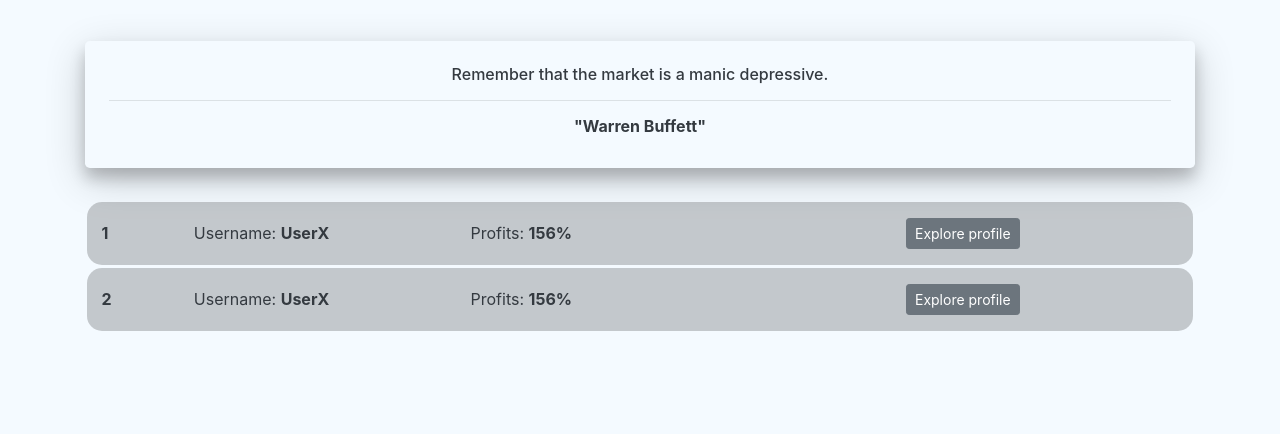
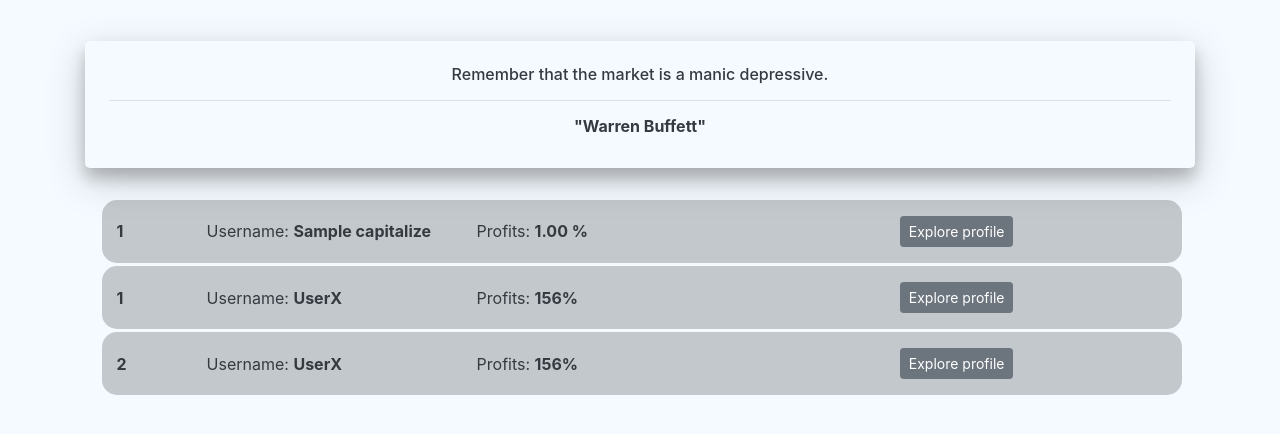
Before and after one commit to Dutchie1990/CryptoManager, a Flask app: template cryptomanager/app/leaderboard/templates/leaderboard.html in a window 1280 px wide. Shown: the part 153-587 px from the top of the page. Run offline with Flask 2, Linux system fonts and the light colour scheme; the template is opened without the code that fills it: most values are stand-ins (such as "Sample title", 1, 10 or a date in 2020); some libraries are stand-ins or nearby versions.

Commit message:
populate html with user data, add custom css and custom javascript to toggle visibility

```diff
--- a/cryptomanager/app/__init__.py
+++ b/cryptomanager/app/__init__.py
@@ -54,3 +54,7 @@ def capitalize(value):
 @app.template_filter("trim")
 def trim(value):
     return '%.2f'%(value)
+
+@app.template_filter("image")
+def image(value):
+    return "/static/img/symbols/{}.png".format(value.lower())
--- a/cryptomanager/app/leaderboard/templates/leaderboard.html
+++ b/cryptomanager/app/leaderboard/templates/leaderboard.html
@@ -15,6 +15,34 @@
     </h6>
 </div>
 
+
+<div class="col-12">
+    {% for data in leaderboard_data %}
+    <div class="row user-row">
+        <div class="col-1 d-flex align-items-center">
+            <div class="text-center"><strong>{{ loop.index }}</strong></div>
+        </div>
+        <div class="col-3 d-flex align-items-center">
+            <div class="text-center">Username: <strong>{{ data.user.firstname | capitalized }}</strong></div>
+        </div>
+        <div class="col-4 offset-md-1 d-flex align-items-center">
+            <div class="text-center">Profits: <strong>{{ data.user.total_profit | trim }} %</strong></div>
+        </div>
+        <div class="col-3 d-flex align-items-center justify-content-center">
+            <div class="text-center"><button type="button" class="btn btn-secondary btn-sm m-2 data-collapse"
+                 data-target="{{ loop.index }}">Explore profile</button>
+            </div>
+        </div>
+    </div>
+        <div id="{{ loop.index }}" class="hidden data-row row">
+            {% for asset in data.assets %}
+            <div class="col-3"><img src="{{ asset.asset_name | image }} "
+                alt=""><strong>{{ asset.asset_name }}:</strong>
+            {{ asset.percentage  | trim }}%</div>
+            {% endfor %}
+        </div>
+{% endfor %}
+
 <div class="row">
     <div class="col-12">
         <div class="row user-row">
@@ -28,11 +56,11 @@
                 <div class="text-center">Profits: <strong>156%</strong></div>
             </div>
             <div class="col-3 d-flex align-items-center justify-content-center">
-                <div class="text-center"><button type="button" class="btn btn-secondary btn-sm m-2"
-                        data-toggle="collapse" data-target="#test">Explore profile</button></div>
+                <div class="text-center"><button type="button" class="btn btn-secondary btn-sm m-2 data-collapse"
+                        data-toggle="" data-target="test">Explore profile</button></div>
             </div>
         </div>
-        <div id="test" class="collapse row">
+        <div id="test" class="hidden data-row row">
             <div class="col-3"><img src="{{ url_for('static', filename='img/symbols/btc.png') }}"
                     alt=""><strong>BTC:</strong>
                 25%</div>
@@ -55,6 +83,8 @@
     </div>
 </div>
 
+
+
 <div class="row">
     <div class="col-12">
         <div class="row user-row">
@@ -68,11 +98,11 @@
                 <div class="text-center">Profits: <strong>156%</strong></div>
             </div>
             <div class="col-3 d-flex align-items-center justify-content-center">
-                <div class="text-center"><button type="button" class="btn btn-secondary btn-sm m-2"
-                        data-toggle="collapse" data-target="#test1">Explore profile</button></div>
+                <div class="text-center"><button type="button" class="btn btn-secondary btn-sm m-2 data-collapse"
+                        data-toggle="" data-target="test1">Explore profile</button></div>
             </div>
         </div>
-        <div id="test1" class="collapse row">
+        <div id="test1" class="hidden data-row row">
             <div class="col-3"><img src="{{ url_for('static', filename='img/symbols/btc.png') }}"
                     alt=""><strong>BTC:</strong>
                 25%</div>
@@ -96,3 +126,7 @@
 </div>
 
 {% endblock %}
+
+{% block scripts %}
+<script type="text/javascript" src="{{ url_for('static', filename='js/leaderboard.js')}}"></script>
+{% endblock %}
--- a/cryptomanager/app/static/css/leaderboard.css
+++ b/cryptomanager/app/static/css/leaderboard.css
@@ -12,10 +12,20 @@ img{
     margin: 0.5rem;
 }
 
+.hidden{
+    display: none;
+}
+
+.visible{
+    display: flex;
+}
+
 .user-row{
     background-color:rgba(0, 0, 0, 0.2);
     margin:0.1rem;
     border-radius: 15px;
+    width: 100%;
+    padding: 0px !important;
 }
 
 .user-row div{
--- /dev/null
+++ b/cryptomanager/app/static/js/leaderboard.js
@@ -0,0 +1,19 @@
+window.onload = function () {
+
+    var buttons = [...document.getElementsByClassName('data-collapse')]
+    var data_row = [...document.getElementsByClassName('data-row')]
+
+    buttons.forEach(element => element.addEventListener('click', function () {
+        shown_row = data_row.find(el => el.id === this.getAttribute('data-target'))
+        if(!shown_row.classList.contains('visible')){
+            shown_row.classList.add('visible')
+        } else{
+            hide(shown_row)
+        }
+    }))
+
+    function hide(el) {
+        el.classList.add("hidden");
+        el.classList.remove("visible");
+    }
+}
```
Also changed, not shown: cryptomanager/app/leaderboard/views.py (+2 -5 lines).
